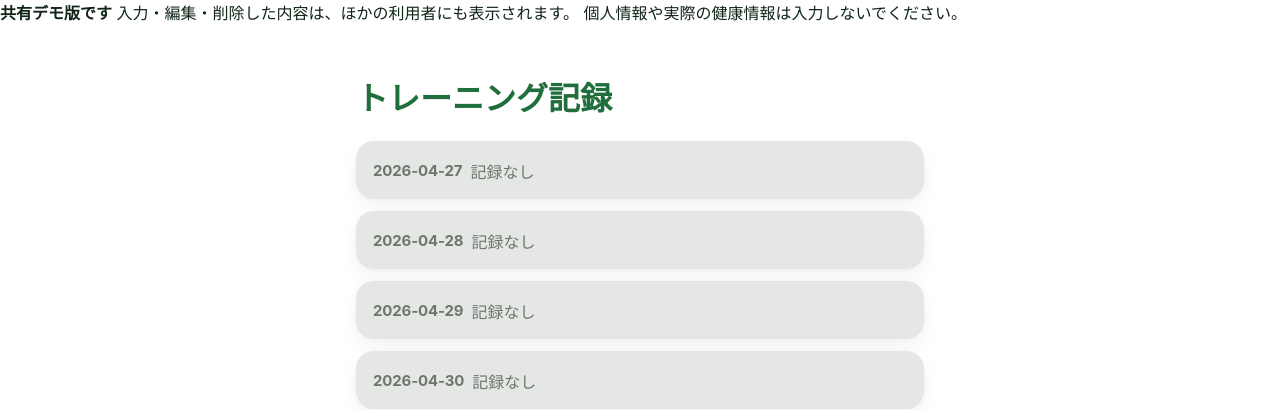
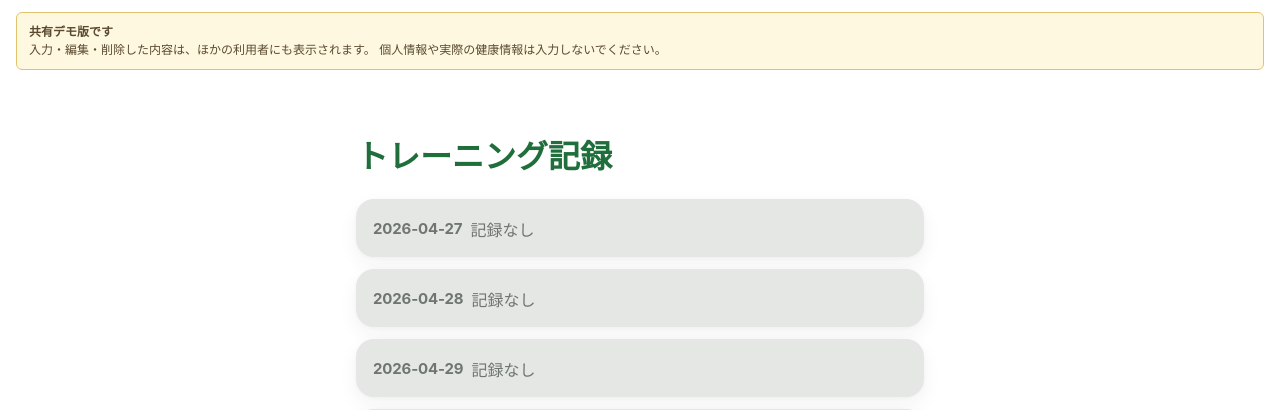
Before and after one commit to yamanosuku-sketch/workout-log, a Flask app: page / in a window 1280 px wide. Shown: the top 410 px of the page. Run offline with Flask 3, Linux system fonts and the light colour scheme; data that the repository does not hold is empty.

Commit message:
Restore styles and add demo notice section
Restores previously removed styles and adds a demo notice section.

```diff
--- a/static/style.css
+++ b/static/style.css
@@ -501,3 +501,22 @@ body {
 #cardio-section {
     scroll-margin-top: 16px;
 }
+
+.demo-notice {
+    margin: 12px 16px;
+    padding: 10px 12px;
+    background-color: #fff8e1;
+    border: 1px solid #e0c36c;
+    border-radius: 6px;
+    font-size: 12px;
+    line-height: 1.5;
+    color: #5a4a2f;
+    position: sticky;
+    top: 0;
+    z-index: 1000;
+}
+
+.demo-notice strong,
+.demo-notice span {
+    display: block;
+}
```
